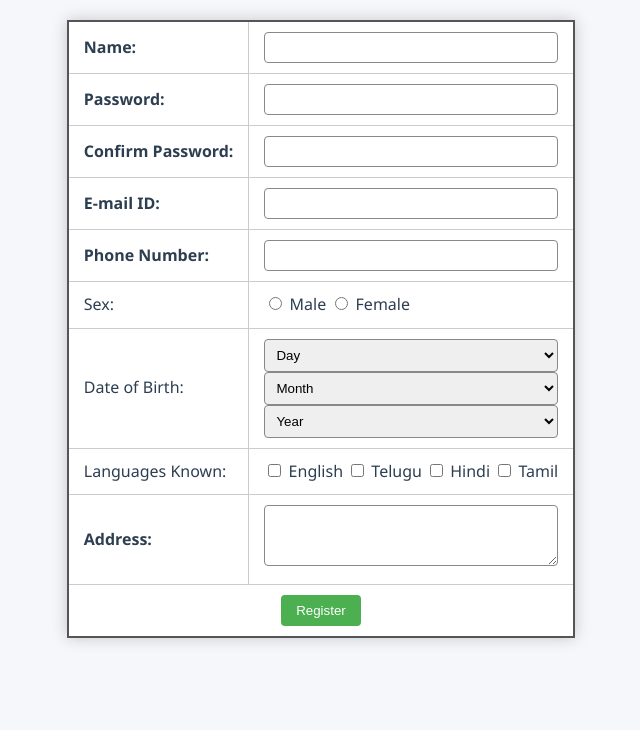
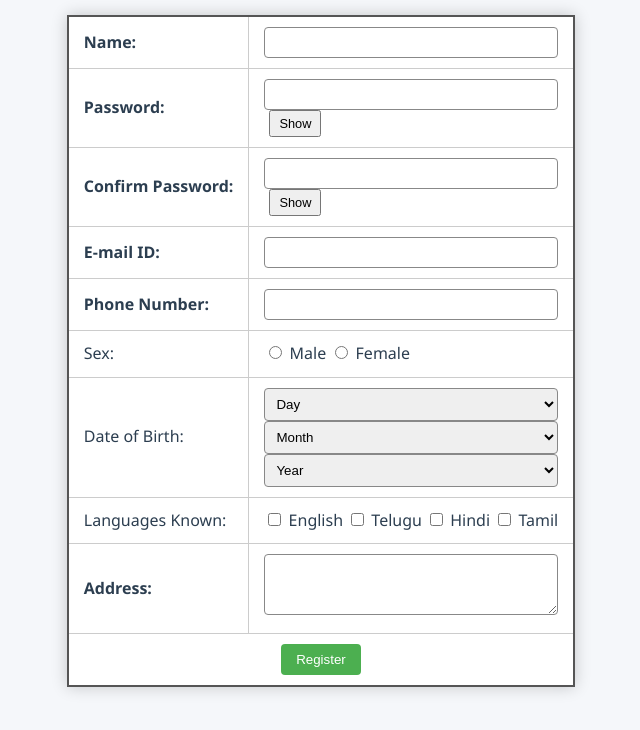
Before and after one commit to Athira132/WTANExp3, a plain HTML site: page register.html in a window 1280 px wide. Shown: the whole page, without its empty margins (319-959 px from the left). Drawn offline with Linux system fonts and the light colour scheme.

Commit message:
Update register.html

```diff
--- a/register.html
+++ b/register.html
@@ -3,6 +3,20 @@
 <head>
     <title>Register Page</title>
     <link rel="stylesheet" href="stylee.css">
+    <style>
+        .message {
+            font-weight: bold;
+            margin-bottom: 15px;
+            text-align: center;
+        }
+
+        .toggle-btn {
+            margin-left: 5px;
+            padding: 4px 8px;
+            font-size: 0.8em;
+            cursor: pointer;
+        }
+    </style>
 </head>
 <body>
 
@@ -16,11 +30,17 @@
             </tr>
             <tr>
                 <td><label for="password">Password:</label></td>
-                <td><input type="password" id="password" name="password" required></td>
+                <td>
+                    <input type="password" id="password" name="password" required>
+                    <button type="button" class="toggle-btn" onclick="togglePassword('password', this)">Show</button>
+                </td>
             </tr>
             <tr>
                 <td><label for="confirm-password">Confirm Password:</label></td>
-                <td><input type="password" id="confirm-password" name="confirm-password" required></td>
+                <td>
+                    <input type="password" id="confirm-password" name="confirm-password" required>
+                    <button type="button" class="toggle-btn" onclick="togglePassword('confirm-password', this)">Show</button>
+                </td>
             </tr>
             <tr>
                 <td><label for="email">E-mail ID:</label></td>
@@ -95,6 +115,17 @@
     </form>
 
     <script>
+        function togglePassword(fieldId, btn) {
+            const input = document.getElementById(fieldId);
+            if (input.type === "password") {
+                input.type = "text";
+                btn.textContent = "Hide";
+            } else {
+                input.type = "password";
+                btn.textContent = "Show";
+            }
+        }
+
         const form = document.querySelector('.register-form');
         const messageDiv = document.querySelector('.message');
         const nameInput = document.getElementById('Name');
@@ -105,7 +136,7 @@
         const addressInput = document.getElementById('address');
 
         const emailRegex = /^[a-zA-Z0-9._%+-]+@[a-zA-Z0-9.-]+\.[a-zA-Z]{2,}$/;
-        const nameRegex = /^[a-zA-Z\s]+$/;  // only letters & spaces
+        const nameRegex = /^[a-zA-Z\s]+$/;
         const phoneRegex = /^[0-9]{10}$/;
         const passwordRegex = /^(?=.*[A-Za-z])(?=.*\d)[A-Za-z\d]{6,}$/;
 
@@ -114,7 +145,6 @@
             messageDiv.style.color = color;
         }
 
-        // Name validation
         nameInput.addEventListener('blur', () => {
             const nameVal = nameInput.value.trim();
             if (nameVal.length < 3) {
@@ -163,7 +193,6 @@
             }
         });
 
-        // On submit
         form.addEventListener('submit', function (event) {
             event.preventDefault();
             showMessage('', '');
```
